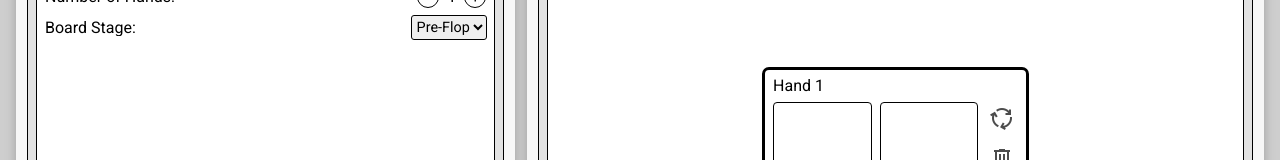
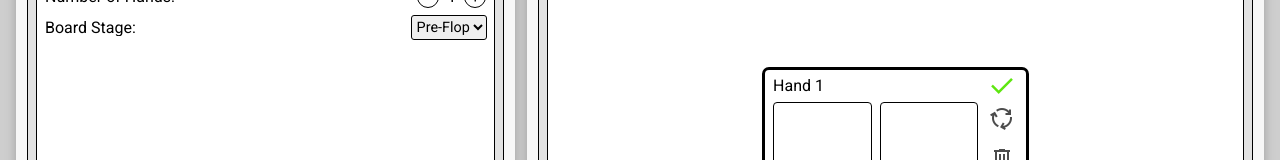
Before and after one commit to njcushing/poker-hand-calculator, a React (Vite) app: page / in a window 1280 px wide. Shown: the part 156-316 px from the top of the page. Built offline with nearby package versions, Linux system fonts and the light colour scheme.

Commit message:
Display checkmark on strongest hands

```diff
--- a/src/features/Simulate/components/Hand/index.module.css
+++ b/src/features/Simulate/components/Hand/index.module.css
@@ -15,16 +15,26 @@
     outline: 3px solid #000;
 }
 
-.hand-id {
+.top-row {
+    position: relative;
+
     grid-area: 1 / 1 / 2 / -1;
 
     display: flex;
-    justify-content: start;
+    justify-content: space-between;
+    align-items: center;
+}
 
+.hand-id {
     color: black;
     font-size: 1rem;
+}
 
-    width: 100%;
+.strongest-hand-check-mark {
+    position: absolute;
+    right: 0;
+
+    color: rgb(94, 230, 16);
 }
 
 .cards {
--- a/src/features/Simulate/components/Hand/index.tsx
+++ b/src/features/Simulate/components/Hand/index.tsx
@@ -20,7 +20,17 @@ export function Hand({ info, number }: THand) {
 
     return (
         <div className={`${styles["hand"]} ${styles[isStrongest ? "is-strongest" : ""]}`}>
-            <p className={styles["hand-id"]}>{`Hand ${number}`}</p>
+            <div className={styles["top-row"]}>
+                <p className={styles["hand-id"]}>{`Hand ${number}`}</p>
+                {isStrongest && (
+                    <p
+                        className={`${styles["strongest-hand-check-mark"]} material-symbols-sharp`}
+                        style={{ fontSize: "2rem" }}
+                    >
+                        Check
+                    </p>
+                )}
+            </div>
             <div className={styles["cards"]}>
                 <Card info={info.cards[0]} />
                 <Card info={info.cards[1]} />
```
